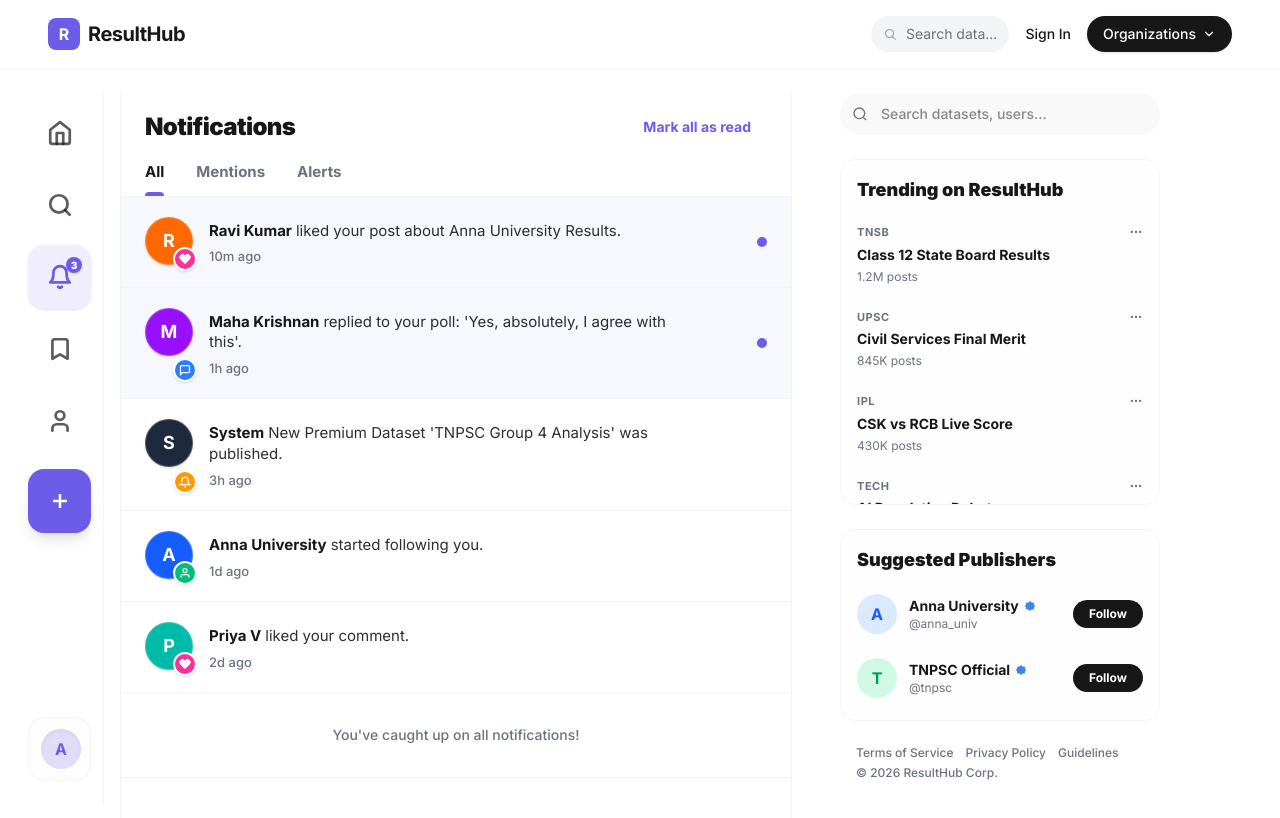
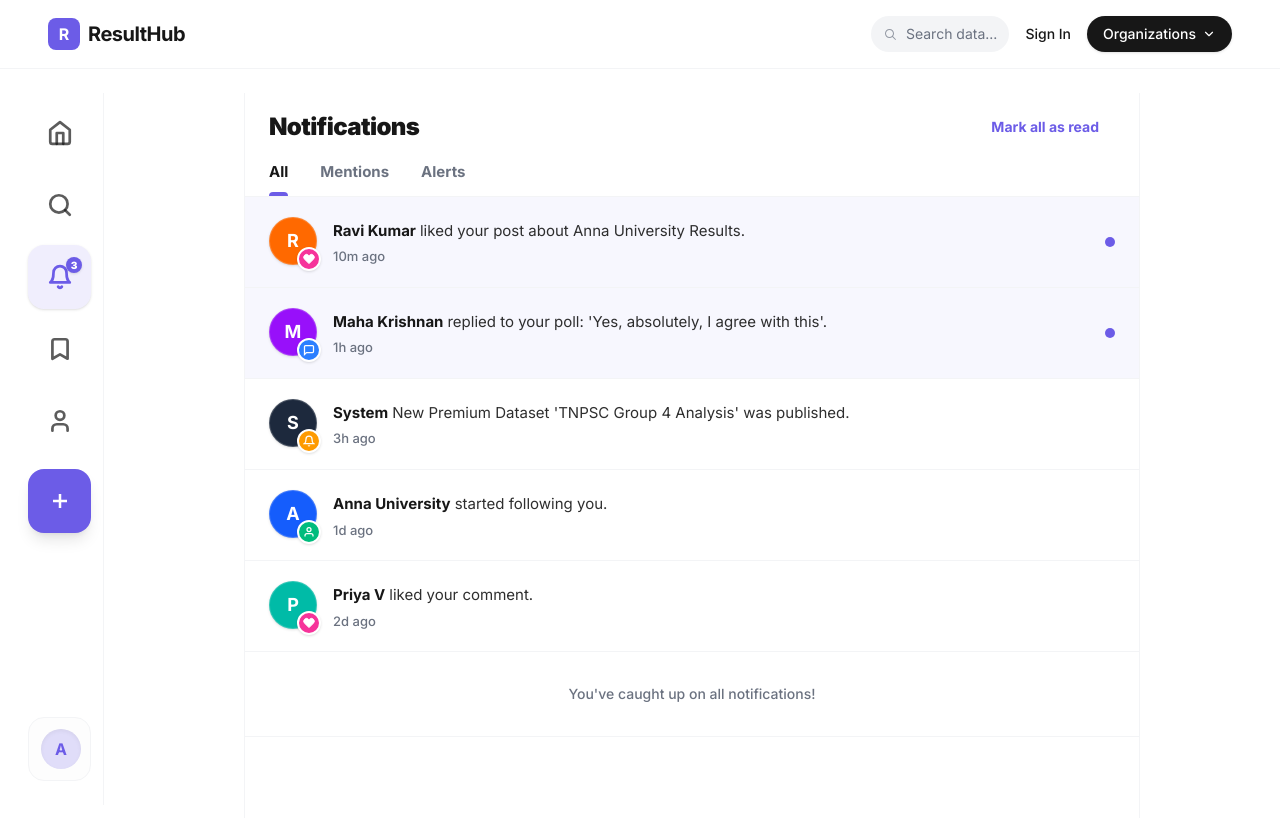
Before and after one commit to Faiz-7716/ResultPublisherwEB, a Next.js app: page /notifications in a window 1280 px wide. Shown: the top 818 px of the page. Built offline with nearby package versions, Linux system fonts and the light colour scheme.

Commit message:
style: removed right sidebar from notifications page and centered the feed column for a cleaner dashboard look

```diff
--- a/src/app/(social)/notifications/page.tsx
+++ b/src/app/(social)/notifications/page.tsx
@@ -1,7 +1,6 @@
 "use client";
 
 import { useState } from "react";
-import RightSidebar from "@/components/feed/RightSidebar";
 
 export default function NotificationsPage() {
   const [activeTab, setActiveTab] = useState("All");
@@ -17,8 +16,8 @@
   ];
 
   return (
-    <div className="flex lg:gap-12 w-full">
-      <div className="flex-1 max-w-2xl min-w-0 border-x border-muted min-h-screen bg-background">
+    <div className="flex w-full">
+      <div className="flex-1 max-w-4xl mx-auto min-w-0 border-x border-muted min-h-screen bg-background">
 
         {/* Header */}
         <div className="sticky top-[88px] lg:top-0 z-10 bg-background/85 backdrop-blur-xl border-b border-muted flex flex-col pt-4">
@@ -103,11 +102,6 @@
         </div>
 
       </div>
-
-      {/* Right Sidebar */}
-      <div className="hidden lg:block w-[350px]">
-         <RightSidebar />
-      </div>
     </div>
   );
 }
```
